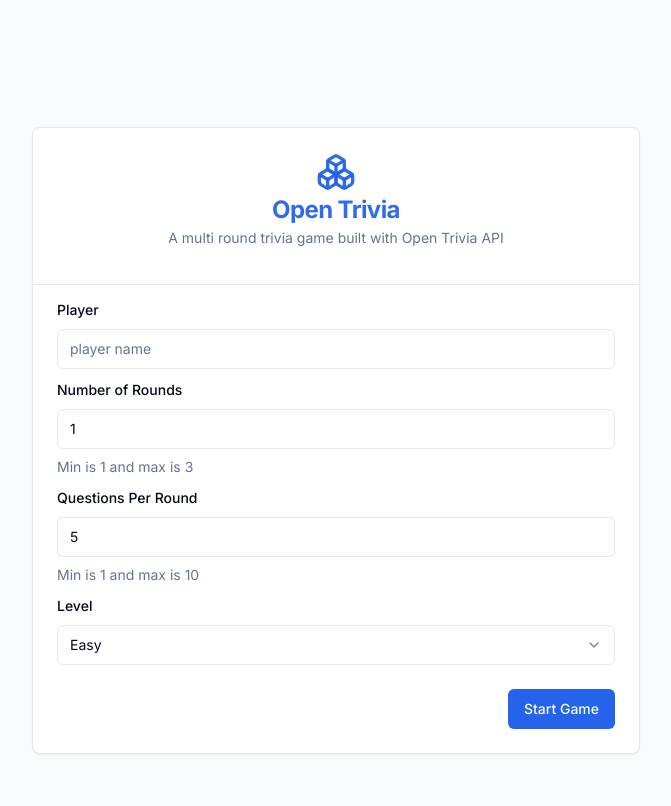
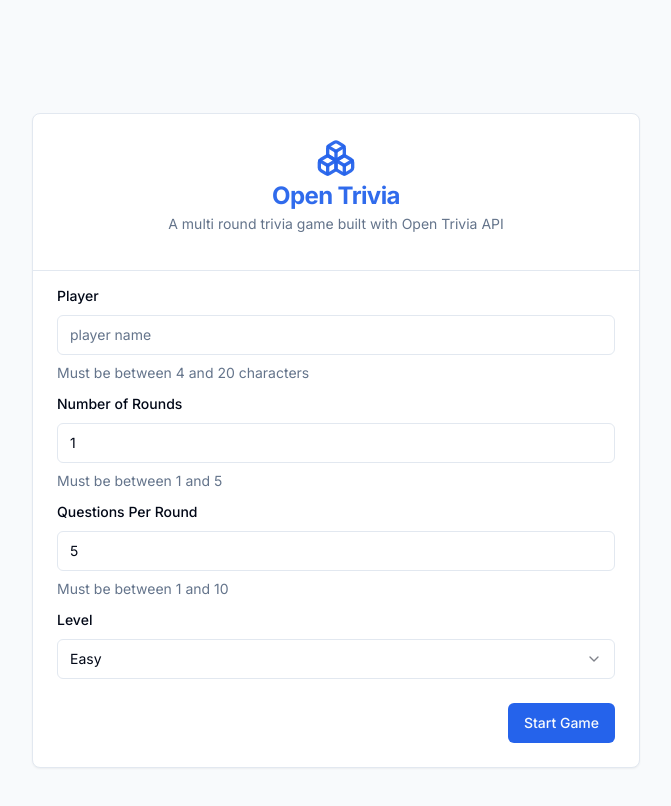
Before and after one commit to radmanesh/open-trivia-duel, a Next.js app: page / in a window 1280 px wide. Shown: the top 806 px of the page, without its empty margins (304-975 px from the left). Built offline with nearby package versions, Linux system fonts and the light colour scheme.

Commit message:
refactor: Pump the max number of rounds & player name

```diff
--- a/src/app/page.tsx
+++ b/src/app/page.tsx
@@ -34,8 +34,8 @@ import { Separator } from "@/components/ui/separator";
 import { BoxesIcon } from "lucide-react";
 
 const formSchema = z.object({
-  rounds: z.number().min(1).max(3),
-  playerName: z.string().min(4).max(15),
+  rounds: z.number().min(1).max(5),
+  playerName: z.string().min(4).max(20),
   questionsPerRound: z.number().min(1).max(10),
   gameDifficulty: z.union([
     z.literal("easy"),
@@ -103,6 +103,9 @@ export default function Home() {
                       <FormControl>
                         <Input placeholder="player name" {...field} />
                       </FormControl>
+                      <FormDescription>
+                        Must be between 4 and 20 characters
+                      </FormDescription>
                       <FormMessage />
                     </FormItem>
                   )}
@@ -123,7 +126,7 @@ export default function Home() {
                           }
                         />
                       </FormControl>
-                      <FormDescription>Min is 1 and max is 3</FormDescription>
+                      <FormDescription>Must be between 1 and 5</FormDescription>
                       <FormMessage />
                     </FormItem>
                   )}
@@ -144,7 +147,9 @@ export default function Home() {
                           }
                         />
                       </FormControl>
-                      <FormDescription>Min is 1 and max is 10</FormDescription>
+                      <FormDescription>
+                        Must be between 1 and 10
+                      </FormDescription>
                       <FormMessage />
                     </FormItem>
                   )}
```
